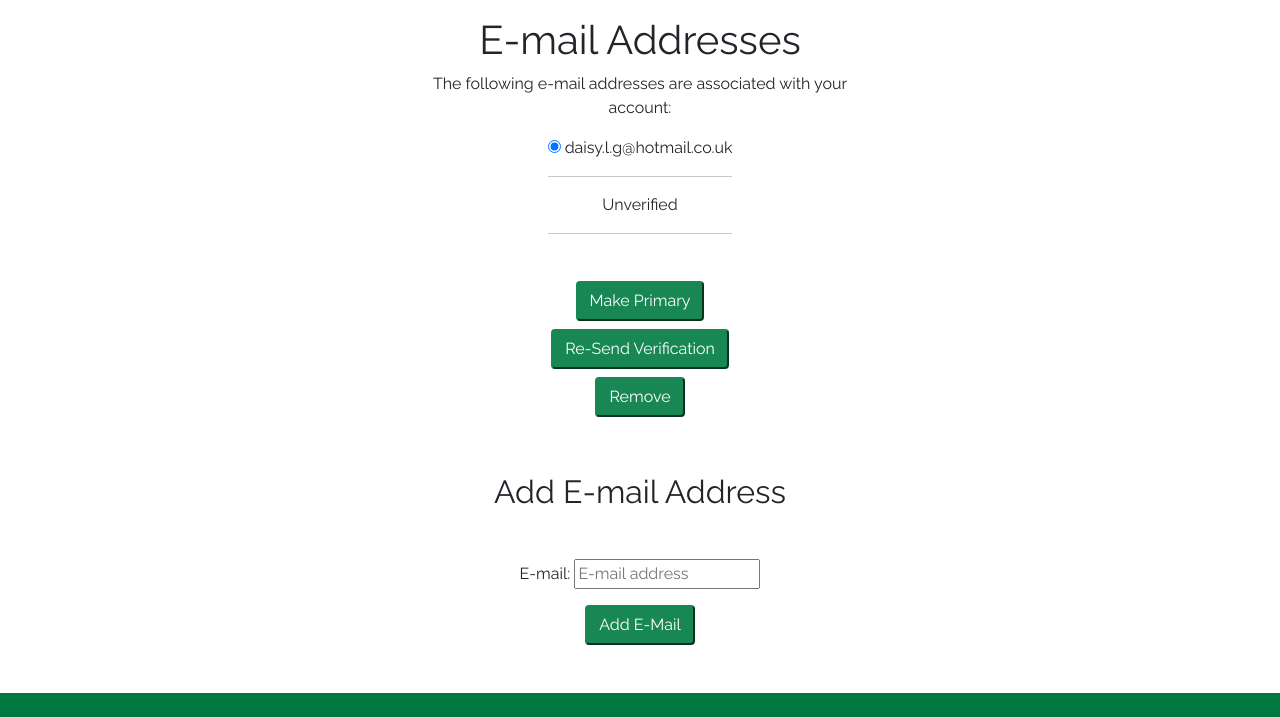
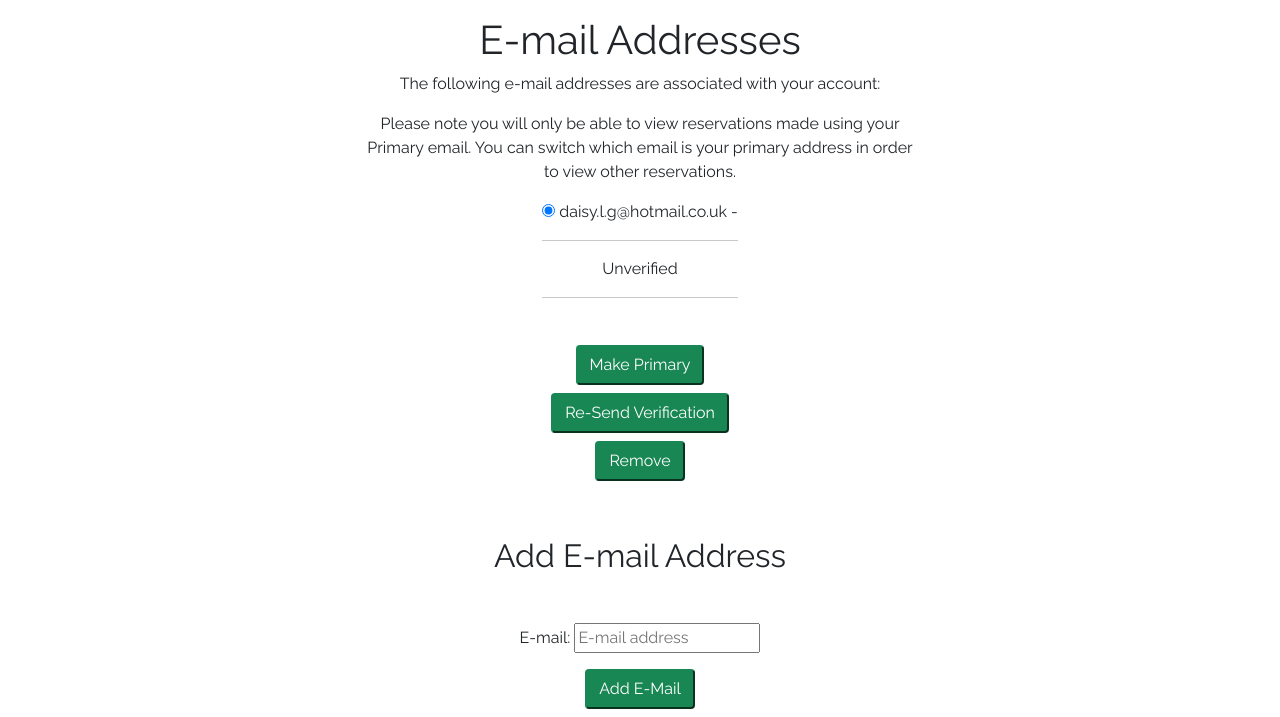
Before and after one commit to daisygunn/grow-restaurant, a Django app: page /accounts/email/ in a window 1280 px wide. Shown: the part 258-975 px from the top of the page. Run offline with Django 3.2, Linux system fonts and the light colour scheme; a user stored in the database is signed in; data comes from the database, SQL or seed files in the repository; some libraries are stand-ins or nearby versions.

Commit message:
Update email.html to explain the primary email

```diff
--- a/templates/account/email.html
+++ b/templates/account/email.html
@@ -7,11 +7,12 @@
 {% block content %}
 <div class="container">
   <div class="row d-flex justify-content-center">
-    <div class="col-12 col-sm-8 col-md-6 col-lg-5 text-center mb-5">
+    <div class="col-12 col-sm-8 col-md-6 text-center mb-5">
       <h1>{% trans "E-mail Addresses" %}</h1>
       {% if user.emailaddress_set.all %}
       <p>{% trans 'The following e-mail addresses are associated with your account:' %}</p>
-
+      <p>Please note you will only be able to view reservations made using your Primary email. You can switch which
+        email is your primary address in order to view other reservations.</p>
       <form action="{% url 'account_email' %}" class="email_list" method="post">
         {% csrf_token %}
         <fieldset class="blockLabels">
@@ -24,15 +25,15 @@
                 {% if emailaddress.primary or user.emailaddress_set.count == 1 %}checked="checked" {%endif %}
                 value="{{emailaddress.email}}" />
 
-              {{ emailaddress.email }}
+              {{ emailaddress.email }} -
               {% if emailaddress.verified %}
-              <span class="verified">{% trans "Verified" %}</span>
+              <span class="verified">{% trans "Verified" %}</span> {% if emailaddress.primary %} | <span class="primary">{% trans "Primary" %}</span>{% endif %}
               {% else %}
               <hr>
-              <span class="unverified">{% trans "Unverified" %}</span>
+              <span class="unverified">{% trans "Unverified" %}</span> {% if emailaddress.primary %} | <span class="primary">{% trans "Primary" %}</span>{% endif %}
               {% endif %}
               <hr>
-              {% if emailaddress.primary %}<span class="primary">{% trans "Primary" %}</span>{% endif %}
+
             </label>
           </div>
           {% endfor %}
```
